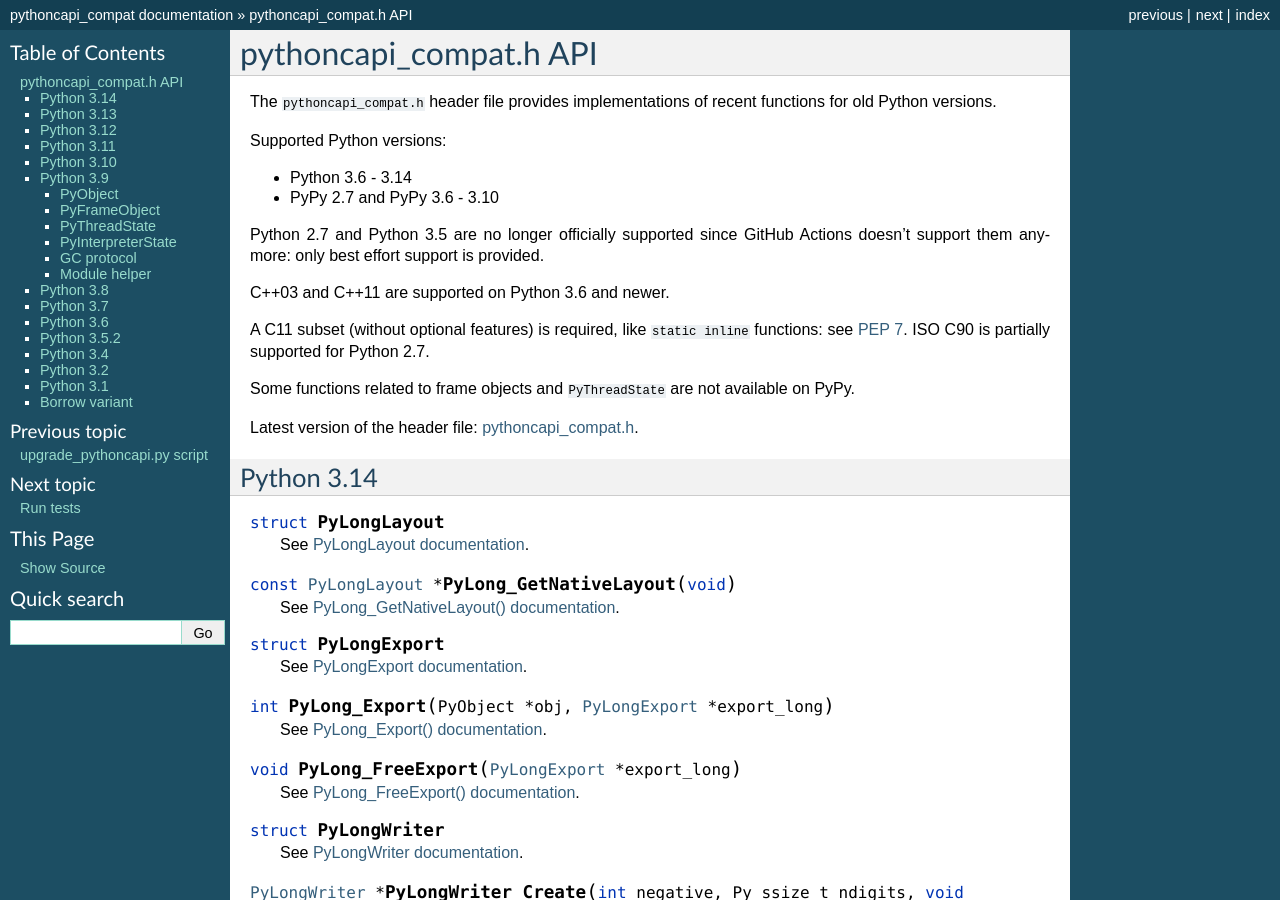
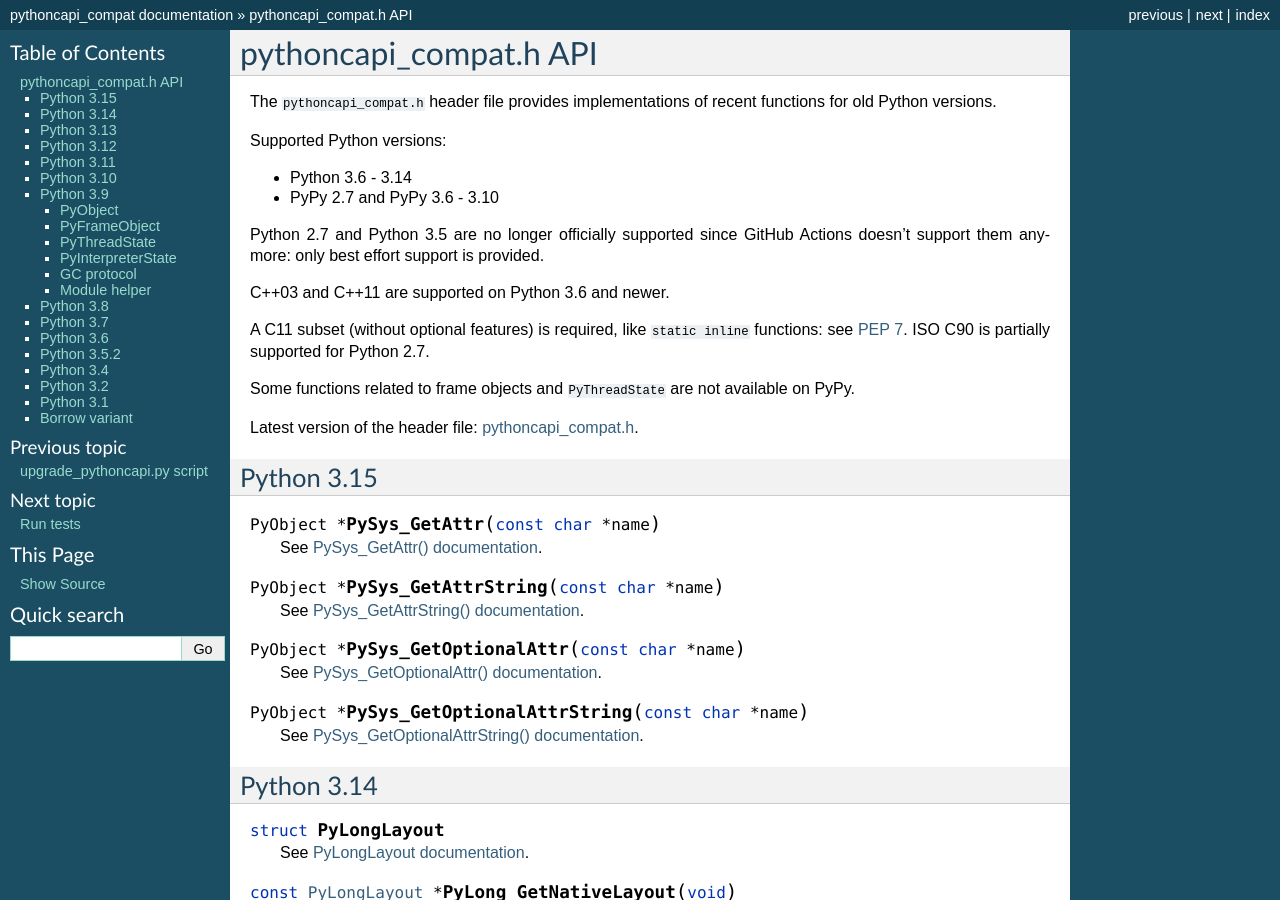
Before and after one commit to python/pythoncapi-compat, a Sphinx documentation site: the page built from docs/api.rst, in a window 1280 px wide and 900 px high. Built offline with Sphinx 7.4.7, drawn with Linux system fonts in a browser that asks for light colours; pages that are not in the unit, such as notebooks, are missing from menus.

Commit message:
Add PySys_GetAttr() function (#143)

```diff
--- a/docs/api.rst
+++ b/docs/api.rst
@@ -25,6 +25,25 @@
 Latest version of the header file:
 `pythoncapi_compat.h <https://raw.githubusercontent.com/python/pythoncapi-compat/main/pythoncapi_compat.h>`_.
 
+
+Python 3.15
+-----------
+
+.. c:function:: PyObject* PySys_GetAttr(const char *name)
+
+   See `PySys_GetAttr() documentation  <https://docs.python.org/dev/c-api/sys.html#c.PySys_GetAttr>`__.
+
+.. c:function:: PyObject* PySys_GetAttrString(const char *name)
+
+   See `PySys_GetAttrString() documentation  <https://docs.python.org/dev/c-api/sys.html#c.PySys_GetAttrString>`__.
+
+.. c:function:: PyObject* PySys_GetOptionalAttr(const char *name)
+
+   See `PySys_GetOptionalAttr() documentation  <https://docs.python.org/dev/c-api/sys.html#c.PySys_GetOptionalAttr>`__.
+
+.. c:function:: PyObject* PySys_GetOptionalAttrString(const char *name)
+
+   See `PySys_GetOptionalAttrString() documentation  <https://docs.python.org/dev/c-api/sys.html#c.PySys_GetOptionalAttrString>`__.
 
 Python 3.14
 -----------
```
Also changed, not shown: docs/changelog.rst (+7 -0 lines), 2 other files.
